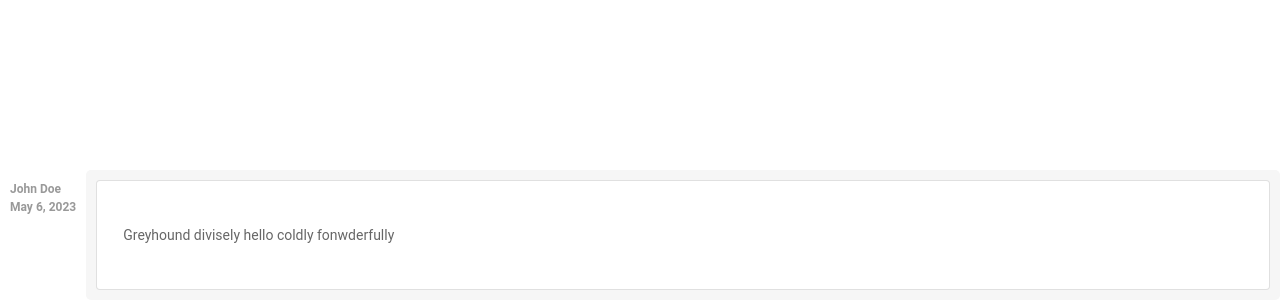
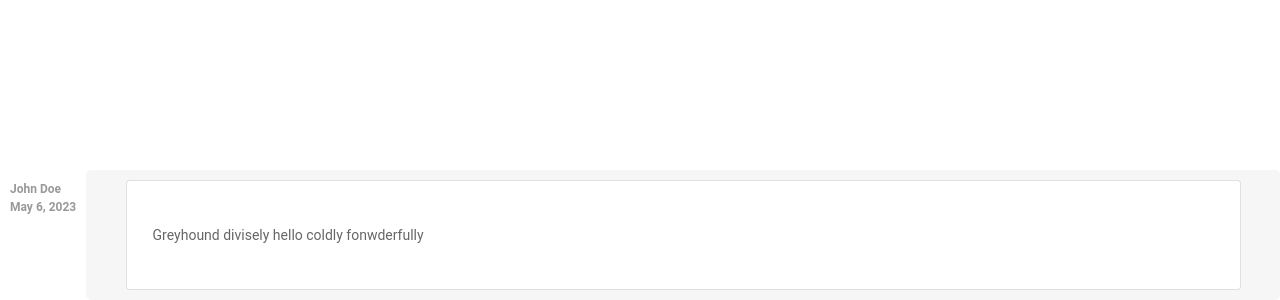
Before and after one commit to Tiaa-Hackathon/Frontend, a Vue app: page / in a window 1280 px wide. Shown: the part 709-1009 px from the top of the page. Built offline with nearby package versions, Linux system fonts and the light colour scheme; what vue-quill-editor would draw is missing.

Commit message:
Modified CommentCard

```diff
--- a/src/components/CommentsCard.vue
+++ b/src/components/CommentsCard.vue
@@ -47,7 +47,7 @@
 
 .comment-body .v-card {
   background-color: white;
-  width: 100%;
+  width: 95%;
   padding: 10px;
 }
 
@@ -69,7 +69,6 @@
   color: #666;
   margin-top: 5px;
   margin-bottom: 10px;
-  margin-right: 10px;
 }
 
 .comment-body .v-card-actions {
@@ -77,9 +76,4 @@
   padding-bottom: 0;
 }
 
-.comment-body .v-btn {
-  font-size: 12px;
-  padding: 5px 10px;
-}
-
 </style>
```
